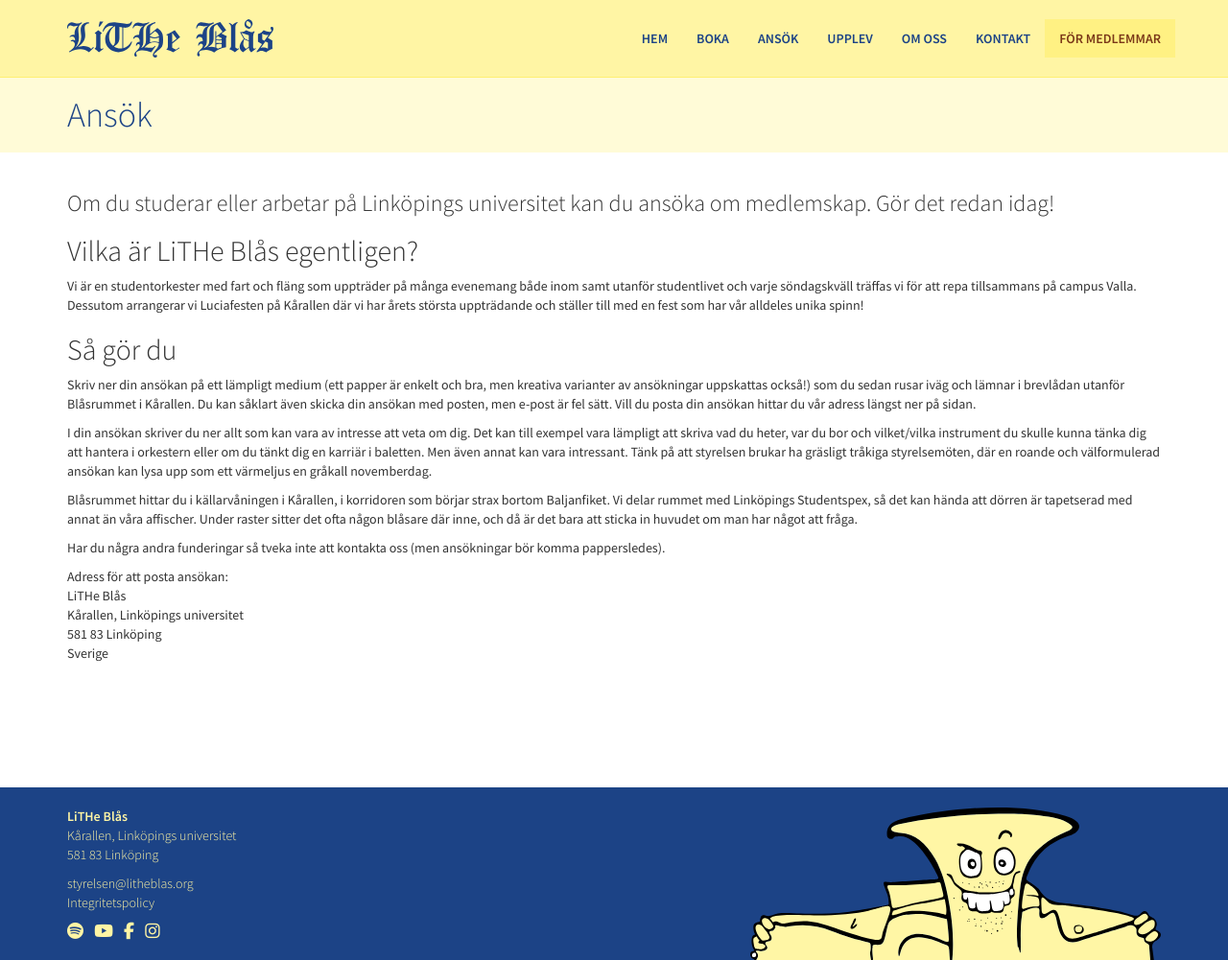
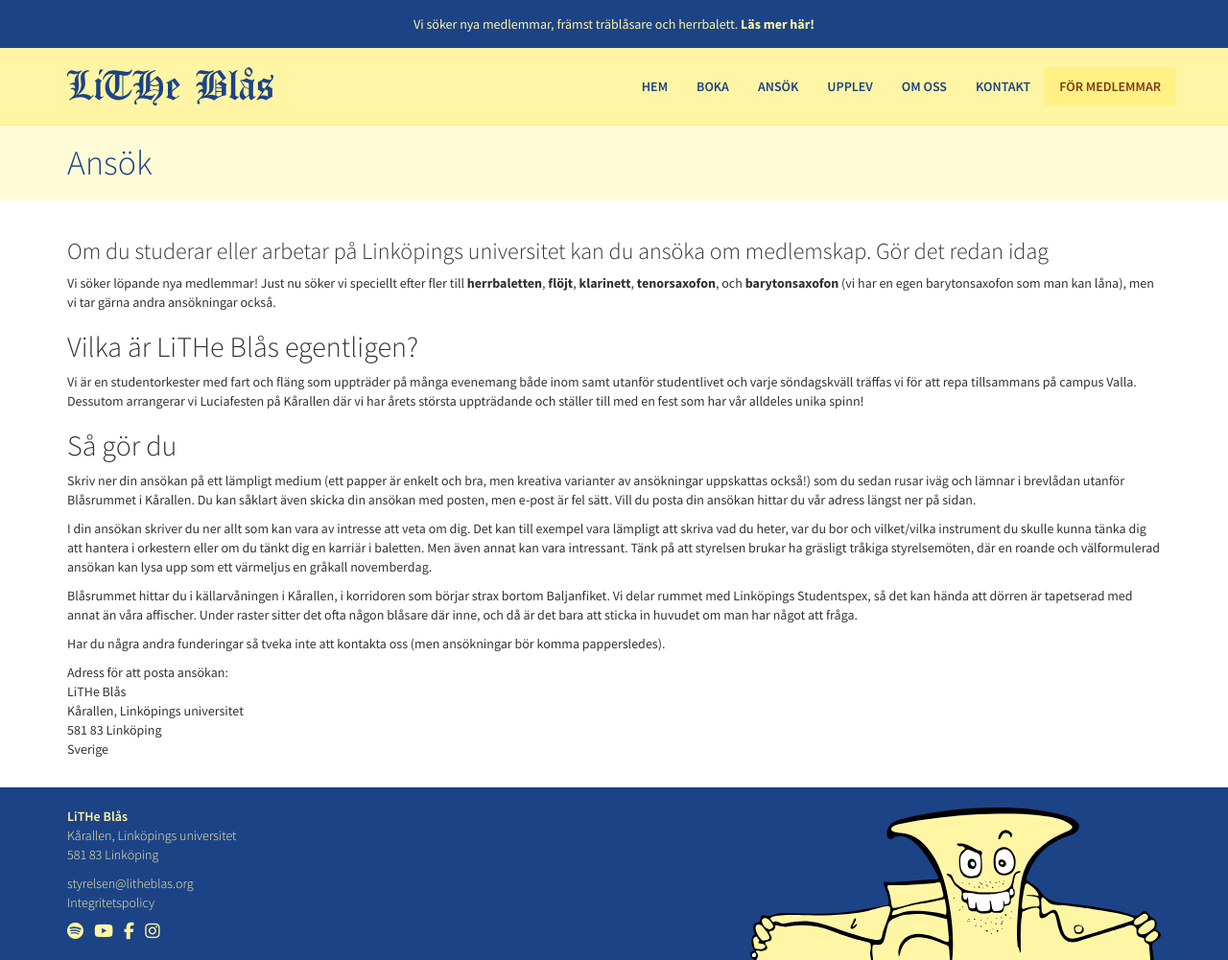
Before and after one commit to litheblas/litheblas.org, a Jekyll site: the page built from _pages/ansok.md, in a window 1280 px wide and 1001 px high. Shown: the whole window at 96% size. Built offline with Jekyll 4.4.1, drawn with Linux system fonts in a browser that asks for light colours; nearby versions of some CDN libraries.

Commit message:
Add what memebers we are searching for

```diff
--- a/_includes/header.html
+++ b/_includes/header.html
@@ -1,14 +1,14 @@
 <header>
     <div class="navbar navbar-default navbar-fixed-top navbar-main">
         <!-- <div id="luciafest-promo" style="min-height: 50px;display: block;background: #1c4386;color: #fff5a4;text-align: center;margin-top: -20px;margin-bottom: 20px;padding: 15px 10px 5px;"><p>Vi fyller 50 år! Den 15:e april firar vi med stor fest, och du är välkommen! <a href="https://billio.app/event/lithe-blas-50" style="color: #fff5a4; font-weight:bold;">Läs mer här!</a></p></div> -->
-        <!--<div id="new-member-promo" style="min-height: 50px;display: block;background: #1c4386;color: #fff5a4;text-align: center;margin-top: -20px;margin-bottom: 20px;padding: 15px 10px 5px;">
+        <div id="new-member-promo" style="min-height: 50px;display: block;background: #1c4386;color: #fff5a4;text-align: center;margin-top: -20px;margin-bottom: 20px;padding: 15px 10px 5px;">
             <p>
-                Vi söker nya medlemmar! Onsdag 11/9 är sista dagen att söka innan vi börjar anta nya, så skynda innan platserna försvinner.
+                Vi söker nya medlemmar, främst träblåsare och herrbalett.
                 <a href="https://litheblas.org/ansok" style="color: #fff5a4; font-weight:bold;">
                     Läs mer här!
                 </a>
             </p>
-        </div>-->
+        </div>
 
         <div class="container">
             <div class="navbar-header">
--- a/_layouts/default.html
+++ b/_layouts/default.html
@@ -8,10 +8,10 @@
     {%- include header.html -%}
 
     <!-- Without banner -->
-    <main class="page-content" aria-label="Content">
+    <!-- <main class="page-content" aria-label="Content"> -->
 
     <!-- With banner -->
-    <!--<main class="page-content" style="margin-top: 130px;" aria-label="Content">-->
+    <main class="page-content" style="margin-top: 130px;" aria-label="Content">
       <div class="wrapper">
         {{ content }}
       </div>
--- a/_pages/ansok.md
+++ b/_pages/ansok.md
@@ -4,7 +4,9 @@ title: Ansök
 permalink: /ansok/
 ---
 
-### Om du studerar eller arbetar på Linköpings universitet kan du ansöka om medlemskap. Gör det redan idag!
+### Om du studerar eller arbetar på Linköpings universitet kan du ansöka om medlemskap. Gör det redan idag
+
+Vi söker löpande nya medlemmar! Just nu söker vi speciellt efter fler till **herrbaletten**, **flöjt**, **klarinett**, **tenorsaxofon**, och **barytonsaxofon** (vi har en egen barytonsaxofon som man kan låna), men vi tar gärna andra ansökningar också.
 
 ## Vilka är LiTHe Blås egentligen?
 
```
